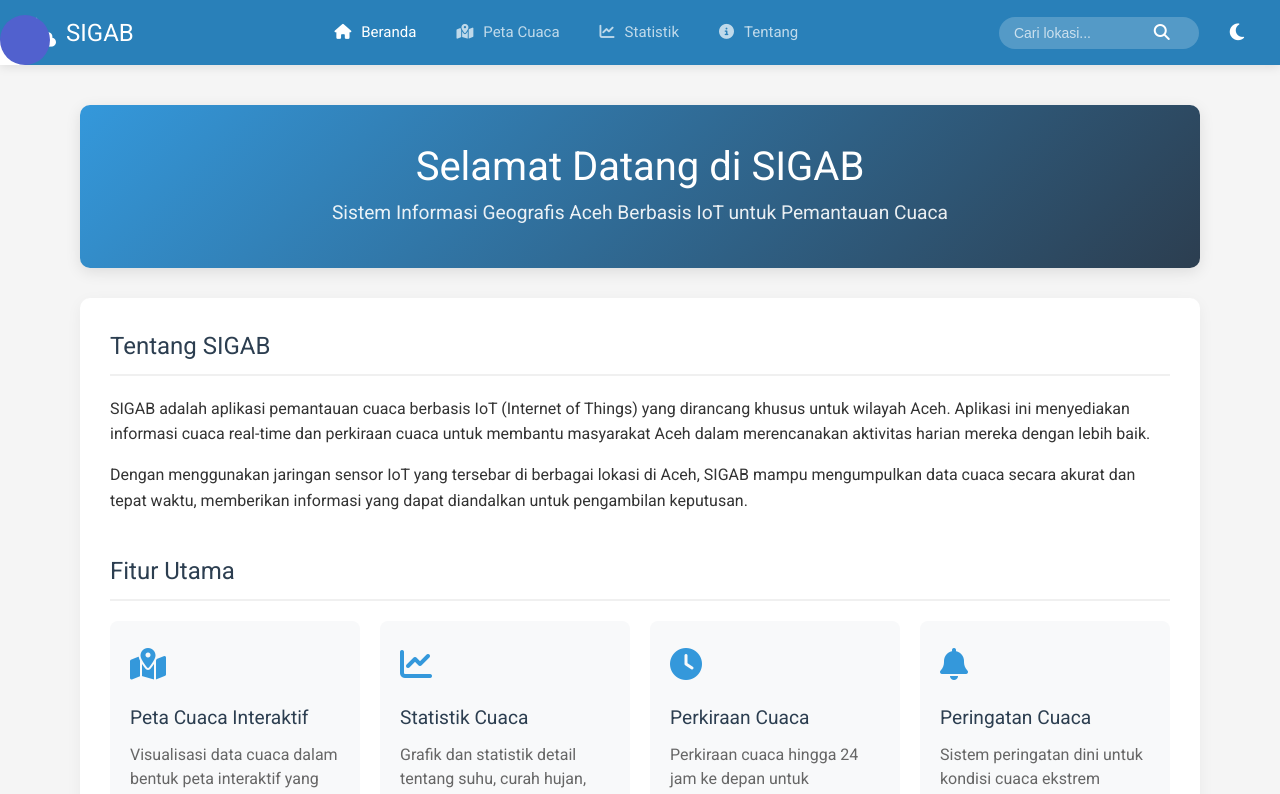
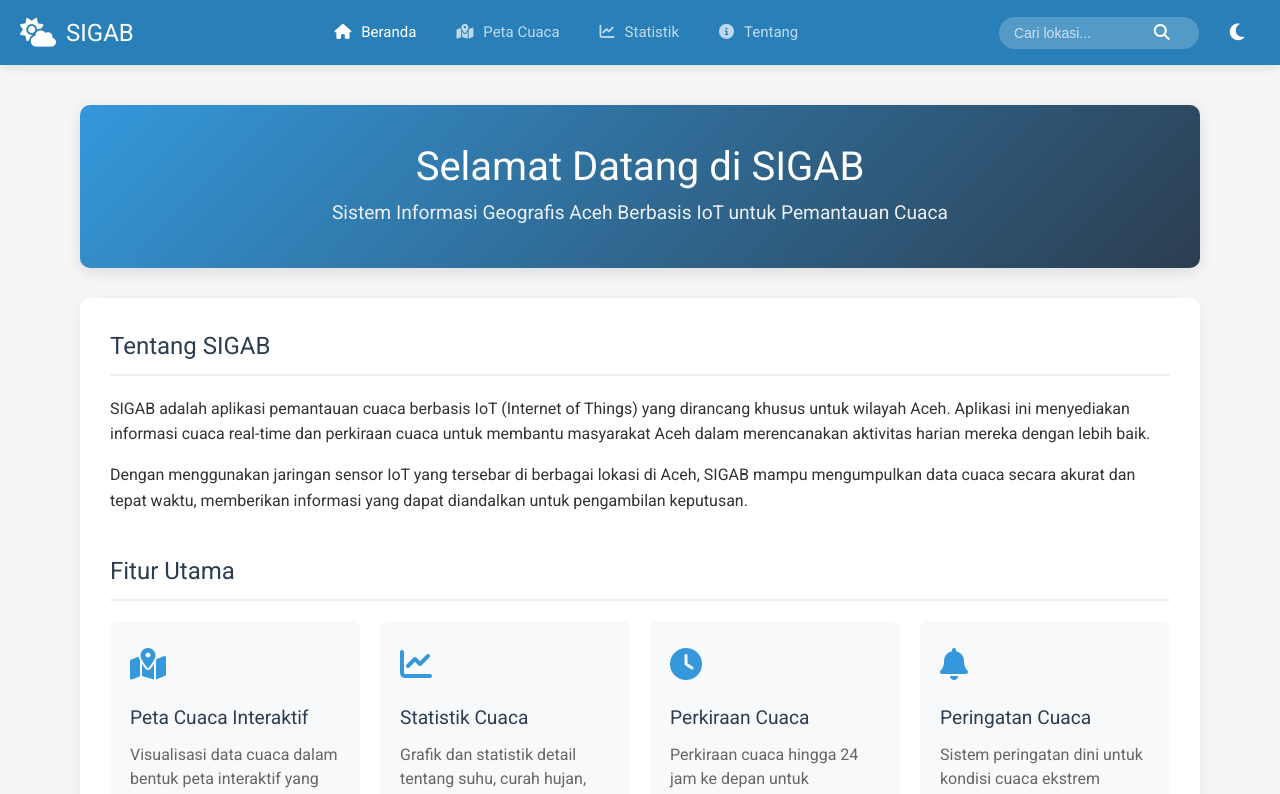
Before and after one commit to MalboroMerah/Simple-Website-For-Rain-And-Flood-Detection, a React (Vite) app: page / in a window 1280 px wide. Shown: the top 794 px of the page. Built offline with nearby package versions, Linux system fonts and the light colour scheme.

Commit message:
hapus gambar sampah

```diff
--- a/src/styles/Navbar.css
+++ b/src/styles/Navbar.css
@@ -62,56 +62,6 @@
 
 #navbar-animmenu .active>a:not(:only-child):after {
 	transform: rotate(90deg);
-}
-
-.hori-selector{
-	display:inline-block;
-	position:absolute;
-	height: 100%;
-	top: 10px;
-	left: 0px;
-	transition-duration:0.6s;
-	transition-timing-function: cubic-bezier(0.68, -0.55, 0.265, 1.55);
-	background-color: #fff;
-	border-top-left-radius: 15px;
-	border-top-right-radius: 15px;
-}
-
-.hori-selector .right,
-.hori-selector .left{
-	position: absolute;
-	width: 25px;
-	height: 25px;
-	background-color: #fff;
-	bottom: 10px;
-}
-
-.hori-selector .right{
-	right: -25px;
-}
-
-.hori-selector .left{
-	left: -25px;
-}
-
-.hori-selector .right:before,
-.hori-selector .left:before{
-	content: '';
-  position: absolute;
-  width: 50px;
-  height: 50px;
-  border-radius: 50%;
-  background-color: #5161ce;
-}
-
-.hori-selector .right:before{
-	bottom: 0;
-  right: -25px;
-}
-
-.hori-selector .left:before{
-	bottom: 0;
-  left: -25px;
 }
 
 /* Navbar brand/logo */
```
